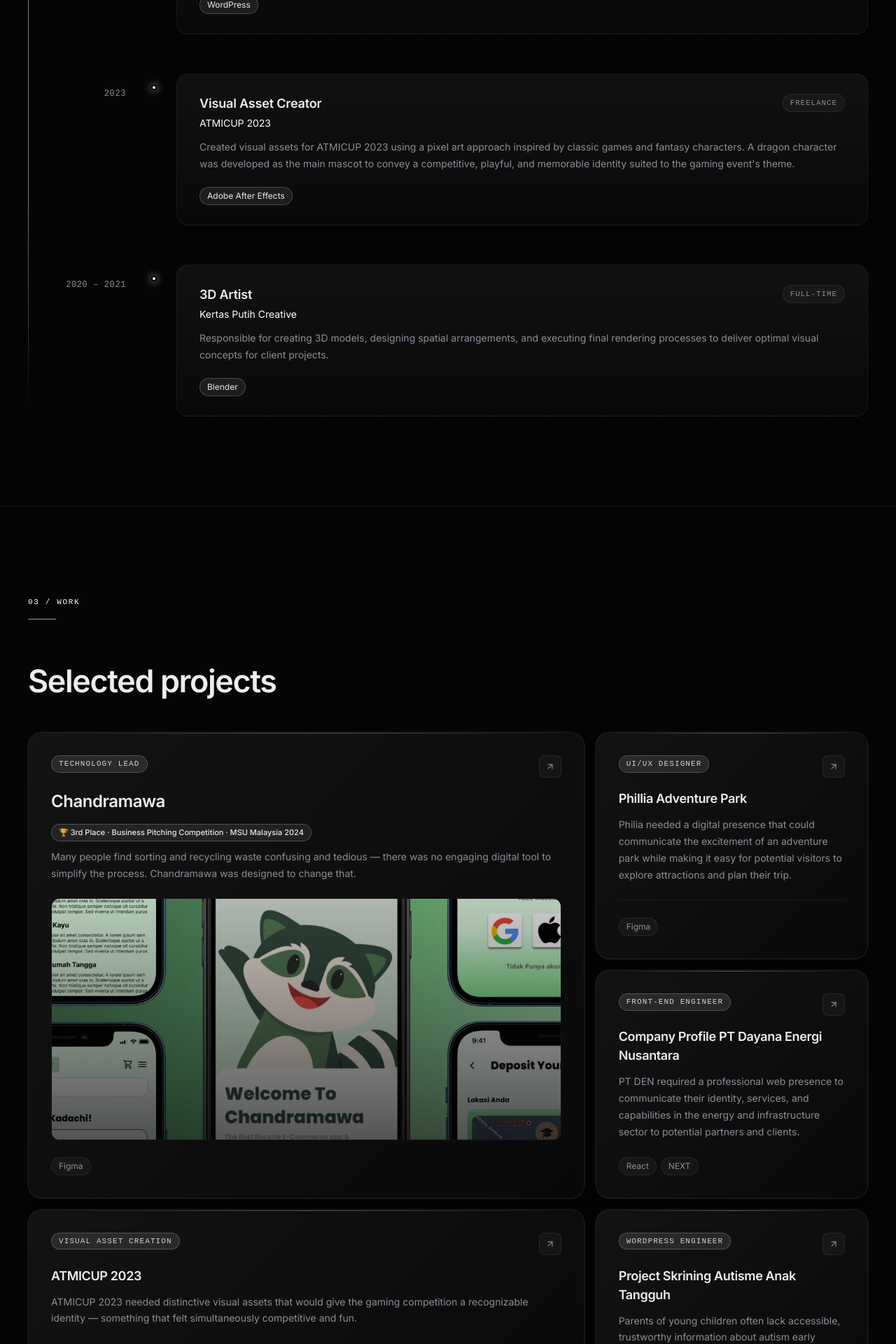
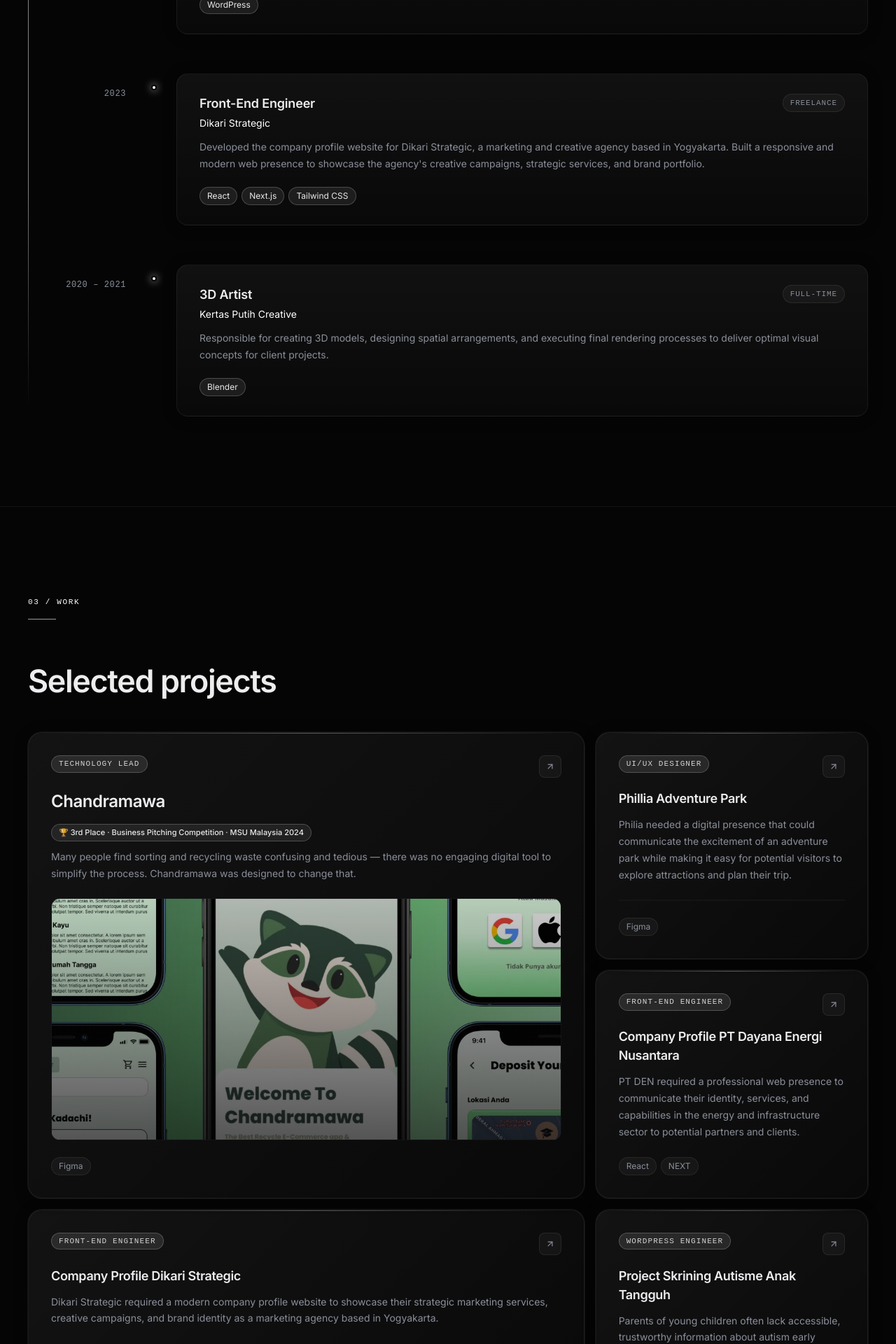
Before and after one commit to jdioso2024/portofolio, a Next.js app: page / in a window 1280 px wide. Shown: the part 3140-5060 px from the top of the page at 70% size. Built offline with nearby package versions, Linux system fonts and the light colour scheme.

Commit message:
work change

```diff
--- a/components/sections/About.tsx
+++ b/components/sections/About.tsx
@@ -18,7 +18,6 @@ export default function About() {
         const updateHeight = () => {
             if (sectionRef.current) setAboutHeight(sectionRef.current.offsetHeight);
         };
-        // Delay slightly on mount so fonts logic applies, wait just 1 frame
         requestAnimationFrame(updateHeight);
         window.addEventListener("resize", updateHeight);
         return () => window.removeEventListener("resize", updateHeight);
--- a/components/sections/Experience.tsx
+++ b/components/sections/Experience.tsx
@@ -45,13 +45,13 @@ const experiences = [
     },
     {
         period: "2023",
-        role: "Visual Asset Creator",
-        company: "ATMICUP 2023",
+        role: "Front-End Engineer",
+        company: "Dikari Strategic",
         companyType: "Freelance",
-        location: "Sukoharjo",
+        location: "Yogyakarta",
         description:
-            "Created visual assets for ATMICUP 2023 using a pixel art approach inspired by classic games and fantasy characters. A dragon character was developed as the main mascot to convey a competitive, playful, and memorable identity suited to the gaming event's theme.",
-        tech: ["Adobe After Effects"],
+            "Developed the company profile website for Dikari Strategic, a marketing and creative agency based in Yogyakarta. Built a responsive and modern web presence to showcase the agency's creative campaigns, strategic services, and brand portfolio.",
+        tech: ["React", "Next.js", "Tailwind CSS"],
     },
     {
         period: "2020 – 2021",
--- a/components/sections/Work.tsx
+++ b/components/sections/Work.tsx
@@ -54,18 +54,18 @@ const projects: Project[] = [
         accentColor: "rgba(139,92,246,0.25)",
         imageUrl: "/projects/DEN.webp",
         overview: "I developed the full company profile website from the ground up using Next.js and GSAP. The site structure was designed for clarity — each section guides visitors through the company's background, service offerings, and project track record in a logical, digestible sequence.\n\nGSAP-powered scroll animations were used selectively to add a sense of polish and motion without compromising performance or readability. The result is a professional, fast-loading site that accurately represents PT DEN's standing in the industry.",
-        link: "https://demo-compro-2.pages.dev/",
+        link: "https://dayanaenergi.co.id/",
     },
     {
-        title: "ATMICUP 2023",
-        description: "ATMICUP 2023 needed distinctive visual assets that would give the gaming competition a recognizable identity — something that felt simultaneously competitive and fun.",
-        tech: ["Adobe After Effects"],
-        role: "Visual Asset Creation",
+        title: "Company Profile Dikari Strategic",
+        description: "Dikari Strategic required a modern company profile website to showcase their strategic marketing services, creative campaigns, and brand identity as a marketing agency based in Yogyakarta.",
+        tech: ["React", "Next.js", "Tailwind CSS"],
+        role: "Front-End Engineer",
         colSpan: "col-span-2",
         accentColor: "rgba(79,70,229,0.25)",
-        imageUrl: "/projects/ATMICUP2023.webp",
-        overview: "I created the visual identity assets for ATMICUP 2023 using a pixel art style inspired by classic retro games and high-fantasy themes. A dragon character was developed as the central mascot — its design strikes a balance between fierce and approachable, fitting for a student gaming event.\n\nThe assets were produced in Adobe After Effects and delivered as animated visuals suitable for event screens, promotional materials, and digital banners.",
-        link: "https://drive.google.com/drive/folders/1MKyxx-X4RnM8_QAF3kyVkZhntOmK8w44?usp=sharing",
+        imageUrl: "/projects/dikari.webp",
+        overview: "I developed the company profile website for Dikari Strategic, a marketing and creative agency based in Yogyakarta. The project focused on presenting their suite of services, brand positioning, and portfolio of creative campaigns in a visually captivating and professional structure.\n\nThe website was built with responsive layouts, modern typography, and fluid interactions to deliver an engaging browsing experience that reflects the agency's creative excellence.",
+        link: "https://dikaristrategic.pages.dev/",
     },
     {
         title: "Project Skrining Autisme Anak Tangguh",
@@ -449,7 +449,7 @@ export default function Work() {
                                         onMouseEnter={(e) => { e.currentTarget.style.background = "rgba(255,255,255,0.15)"; e.currentTarget.style.transform = "translateY(-2px)" }}
                                         onMouseLeave={(e) => { e.currentTarget.style.background = "rgba(255,255,255,0.08)"; e.currentTarget.style.transform = "translateY(0)" }}
                                     >
-                                        View Prototype <ArrowUpRight size={16} />
+                                        {selectedProject.link?.includes("figma") ? "View Prototype" : "Visit Website"} <ArrowUpRight size={16} />
                                     </a>
                                 </div>
 
```
Also changed, not shown: components/sections/Hero.tsx (+1 -8 lines), public/projects/dikari.webp (added).
